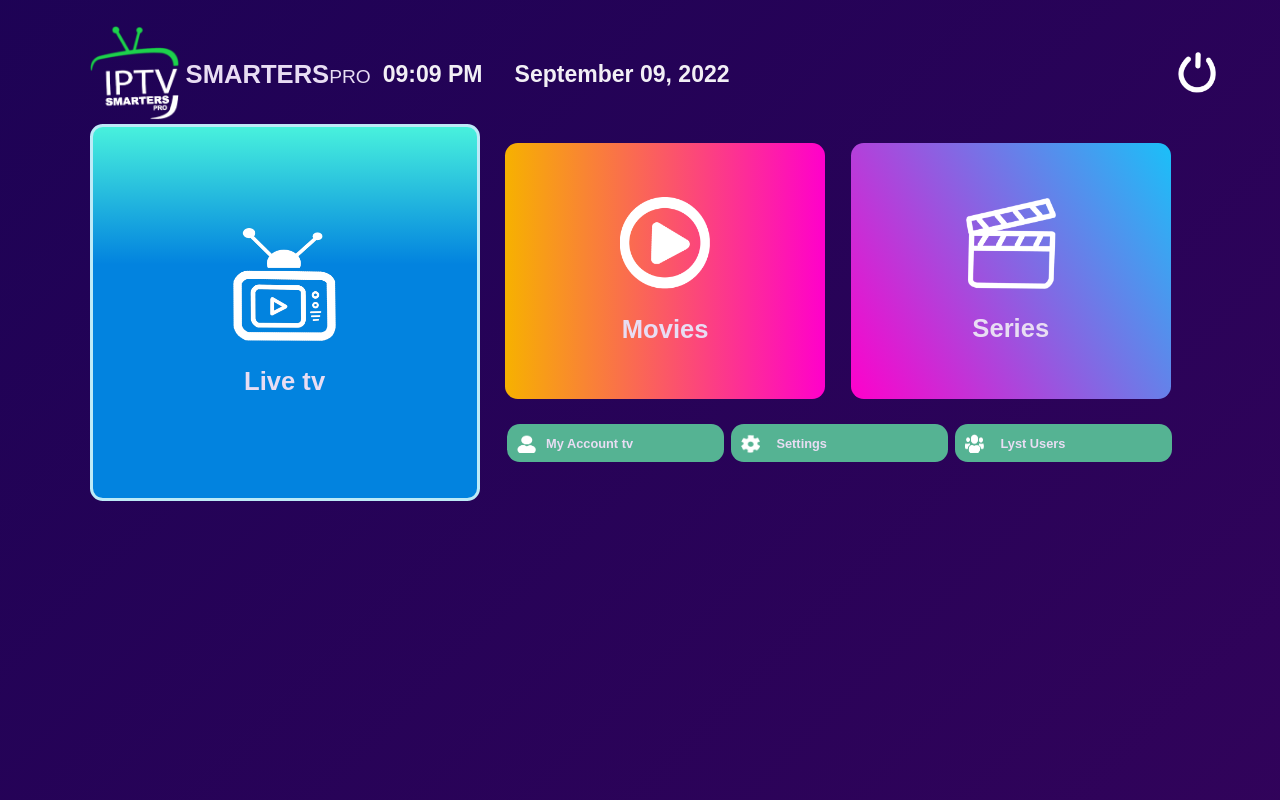
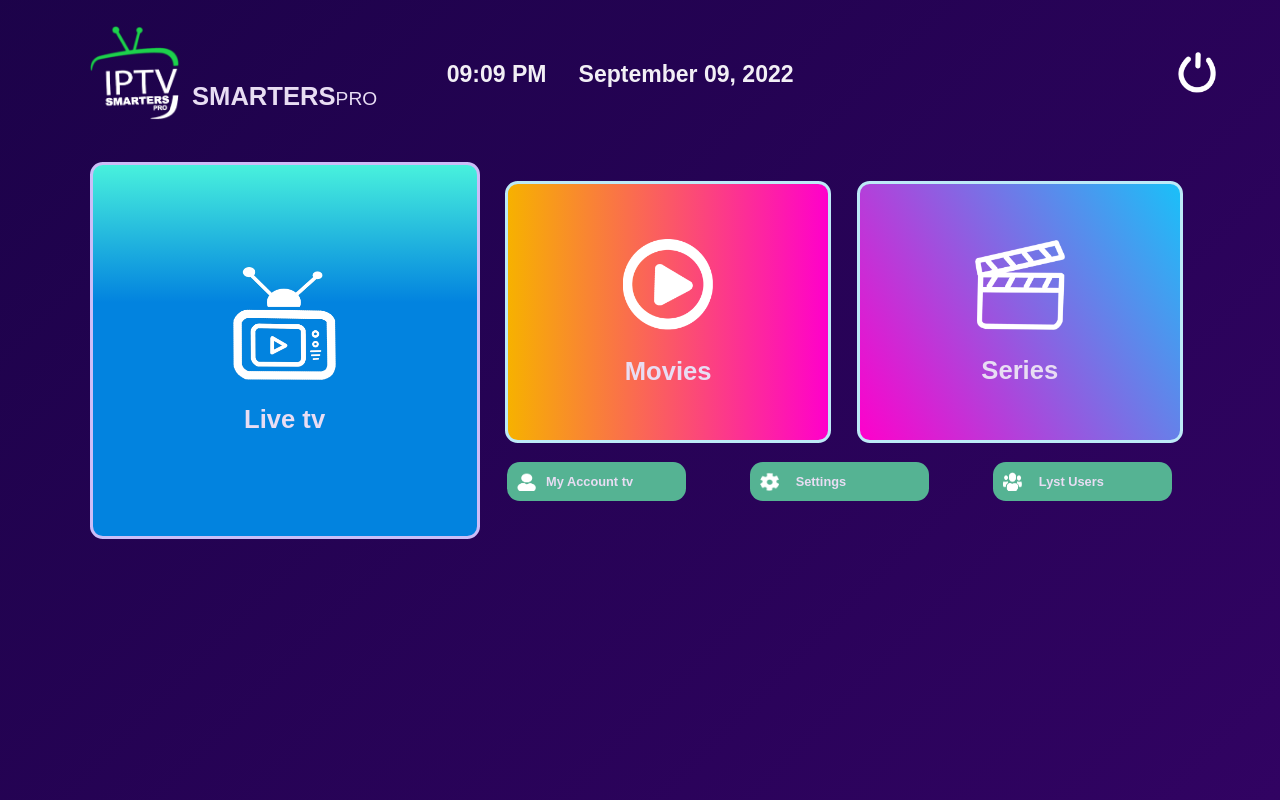
Before and after one commit to matrix-codar/smarters-pro-tv, a plain HTML site: page index.html in a window 1280 px wide. Shown: the top 800 px of the page. Drawn offline with Linux system fonts and the light colour scheme.

Commit message:
ajustes de dimensao

```diff
--- a/index.html
+++ b/index.html
@@ -33,7 +33,7 @@
   </header>
 
   <main>
-    <a href="https://www.youtube.com/watch?v=HUNybEw_1mI">
+    <a href="https://www.youtube.com/watch?v=LXK0YpPIX3w">
       <div class="box-a">
         <img class="img-a" src="./assets/BOTTON-LIVE-TV.png">
         <h1 class="live-tv">Live tv</h1>
--- a/style.css
+++ b/style.css
@@ -10,13 +10,13 @@
 
 
 body {
-  background:linear-gradient(-45deg,rgb(3, 3, 70),rgb(51, 3, 91),rgb(22, 2, 83)) no-repeat;
+  background:linear-gradient(-45deg,rgb(2, 2, 39),rgb(54, 3, 104),rgb(15, 2, 58)) no-repeat;
 background-size: 300% 300%;
   font-family: Arial, Helvetica, sans-serif;
   width: 90%;
   height: 100%;
   margin: auto;
-  height: 100vh;
+  height: 100vw;
 
   animation:gradient 5s ease infinite ;
 
@@ -45,25 +45,30 @@
 
 
 
+
 }
 
 .conteiner-left {
   display: flex;
-  align-items: center;
-  width: 20vw;
+align-items: flex-end;
+  width: 24vw;
 
+border-radius: 1vw;
 }
 
 .logo img {
   width: 7vw;
+
 
 }
 
 .titulo {
   font-size: 3vw;
   display: flex;
-  align-items: baseline;
+align-items: baseline;
   margin-left: 0.5vw;
+  margin:1vw ;
+
 }
 
 
@@ -72,6 +77,7 @@
   color: rgb(232, 221, 243);
   font-size: 2vw;
   justify-content: space-around;
+
 }
 
 .pro {
@@ -86,7 +92,8 @@
   display: flex;
   align-items: center;
   width: 75%;
-  gap: 35vw;
+  gap: 30vw;
+
 
 }
 
@@ -103,6 +110,7 @@
   color: rgb(242, 239, 245);
   display: flex;
   margin-left: 2vw;
+  margin-top:3vw ;
 
 }
 
@@ -119,7 +127,7 @@
 
   width: 30vw;
   height: 29vw;
-  border: solid rgb(189, 234, 247) 0.3vw;
+  border: solid rgb(203, 189, 247) 0.3vw;
 
   background: rgb(72, 241, 221);
   background: linear-gradient(180deg, rgba(72, 241, 221, 1) 0%, rgb(2, 131, 223) 37%);
@@ -152,7 +160,7 @@
   background: rgb(255, 0, 203);
   background: linear-gradient(270deg, rgba(255, 0, 203, 1) 0%, rgba(247, 177, 0, 1) 100%);
   border-radius: 1vw;
-
+  border: solid rgb(189, 234, 247) 0.3vw;
 }
 
 .img-b {
@@ -178,7 +186,7 @@
   background: rgb(255, 0, 203);
   background: linear-gradient(58deg, rgba(255, 0, 203, 1) 0%, rgba(26, 192, 248, 1) 100%);
   border-radius: 1vw;
-
+  border: solid rgb(189, 234, 247) 0.3vw;
 }
 
 
@@ -207,7 +215,7 @@
 
   align-items: center;
 
-  width: 17vw;
+  width: 14vw;
   border-radius: 1vw;
   background-color: rgb(85, 179, 147);
 
@@ -232,7 +240,7 @@
   gap: 0.5vw;
   align-items: center;
 
-  width: 17vw;
+  width: 14vw;
   border-radius: 1vw;
   background-color: rgb(85, 179, 147);
 
@@ -255,7 +263,7 @@
   gap: 0.5vw;
   align-items: center;
 
-  width: 17vw;
+  width: 14vw;
   border-radius: 1vw;
   background-color: rgb(85, 179, 147);
 
```
